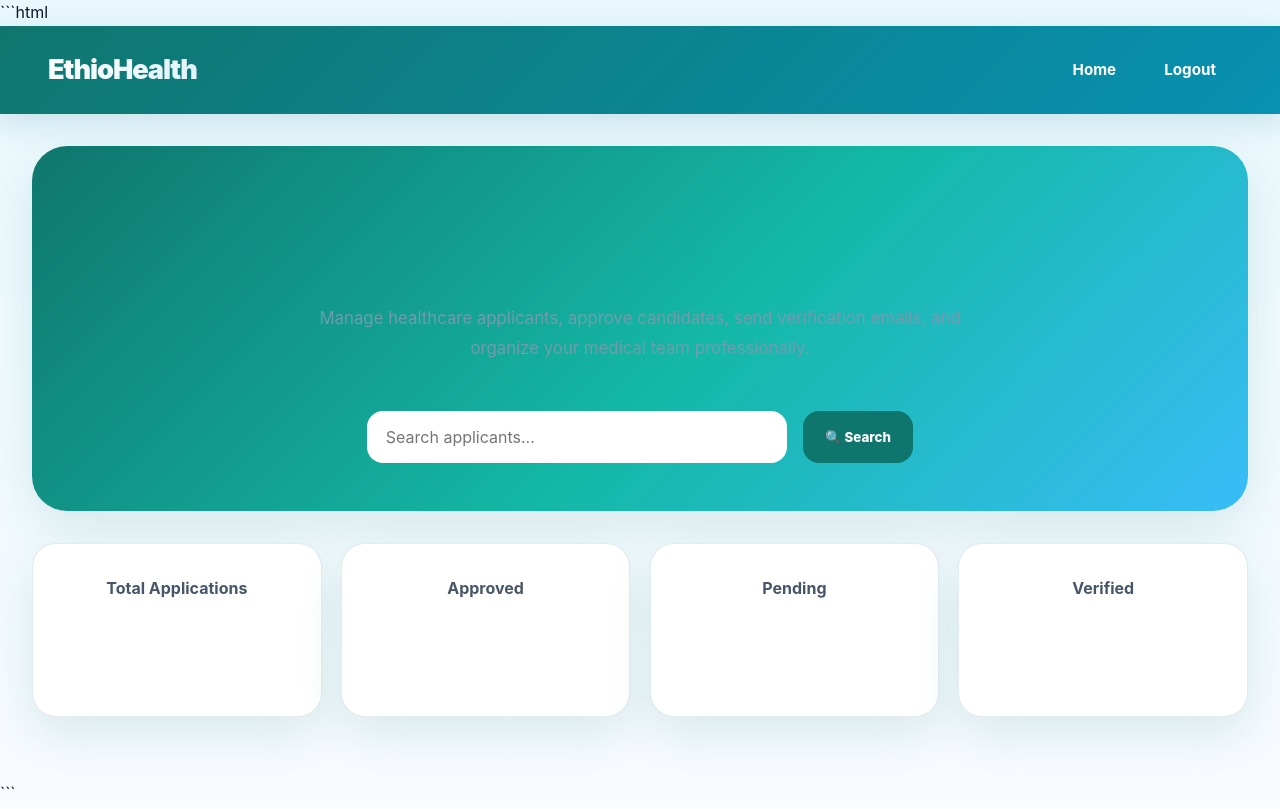
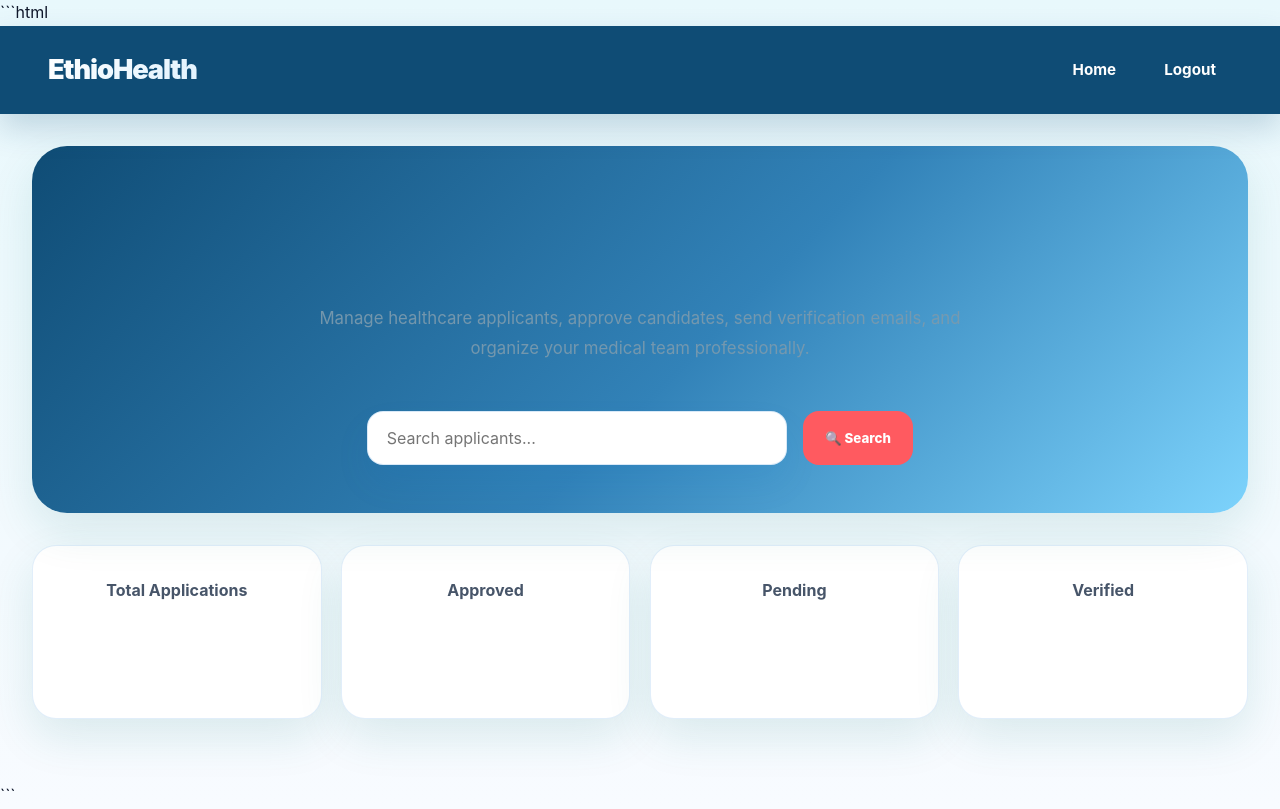
Before and after one commit to Amriti2/Ethio-health-care-, a Flask app: page /dashboard in a window 1280 px wide. Run offline with Flask 3, Linux system fonts and the light colour scheme; the visitor is signed in with stand-in values (Sample User, id 1).

Commit message:
Improve CEO dashboard color palette and UI styling

```diff
--- a/templates/dashboard.html
+++ b/templates/dashboard.html
@@ -39,7 +39,7 @@ body{
 /* NAVBAR */
 
 nav{
-    background:linear-gradient(135deg,#0f766e,#0891b2);
+    background:#0f4c75;
     padding:1.2rem 3rem;
     display:flex;
     justify-content:space-between;
@@ -47,6 +47,7 @@ nav{
     position:sticky;
     top:0;
     z-index:1000;
+    box-shadow:0 14px 32px rgba(15,76,117,0.2);
 }
 
 .brand{
@@ -88,13 +89,15 @@ nav{
 /* HEADER */
 
 .dashboard-header{
-    background:linear-gradient(135deg,#0f766e 0%,#14b8a6 55%,#38bdf8 100%);
+    background:linear-gradient(135deg,#0f4c75 0%,#3282b8 55%,#7dd3fc 100%);
     border-radius:35px;
     padding:3rem;
     color:white;
     text-align:center;
     margin-bottom:2rem;
     box-shadow:var(--shadow);
+    position:relative;
+    overflow:hidden;
 }
 
 .dashboard-header h1{
@@ -128,15 +131,18 @@ nav{
     width:420px;
     max-width:100%;
     padding:1rem 1.2rem;
-    border:none;
+    border:1px solid rgba(15,118,210,0.16);
     border-radius:16px;
     outline:none;
     font-size:1rem;
+    background:white;
+    color:var(--text);
+    box-shadow:0 18px 35px rgba(15,118,210,0.08);
 }
 
 .dashboard-search button{
     border:none;
-    background:var(--primary);
+    background:#ff5a60;
     color:white;
     font-weight:800;
     padding:1rem 1.4rem;
@@ -165,6 +171,7 @@ nav{
     box-shadow:var(--shadow);
     text-align:center;
     transition:0.3s;
+    border:1px solid rgba(15,118,210,0.12);
 }
 
 .summary-card:hover{
@@ -192,11 +199,11 @@ nav{
 /* SMALL CLEAN BOX STYLE */
 
 .app-card{
-    background: linear-gradient(180deg, rgba(255,255,255,0.96), #f7fcff);
+    background:white;
     border-radius:28px;
     padding:2rem;
     box-shadow:var(--shadow);
-    border:1px solid rgba(16,118,117,0.12);
+    border:1px solid rgba(15,118,210,0.14);
 }
 
 /* TOP */
@@ -246,12 +253,12 @@ nav{
 }
 
 .phone-box{
-    background:linear-gradient(135deg,#16a34a,#0f766e);
+    background:linear-gradient(135deg,#0ea5e9,#0f4c75);
     color:white;
     padding:1rem 1.2rem;
     border-radius:16px;
     font-weight:700;
-    box-shadow:0 10px 30px rgba(16,118,117,0.15);
+    box-shadow:0 10px 30px rgba(15,118,210,0.18);
 }
 
 /* INFO SQUARES */
@@ -333,12 +340,12 @@ nav{
 }
 
 .btn-primary{
-    background:linear-gradient(135deg,#0f766e,#14b8a6);
+    background:linear-gradient(135deg,#0f4c75,#3282b8);
     color:white;
 }
 
 .btn-success{
-    background:linear-gradient(135deg,#10b981,#059669);
+    background:linear-gradient(135deg,#059669,#10b981);
     color:white;
 }
 
```
